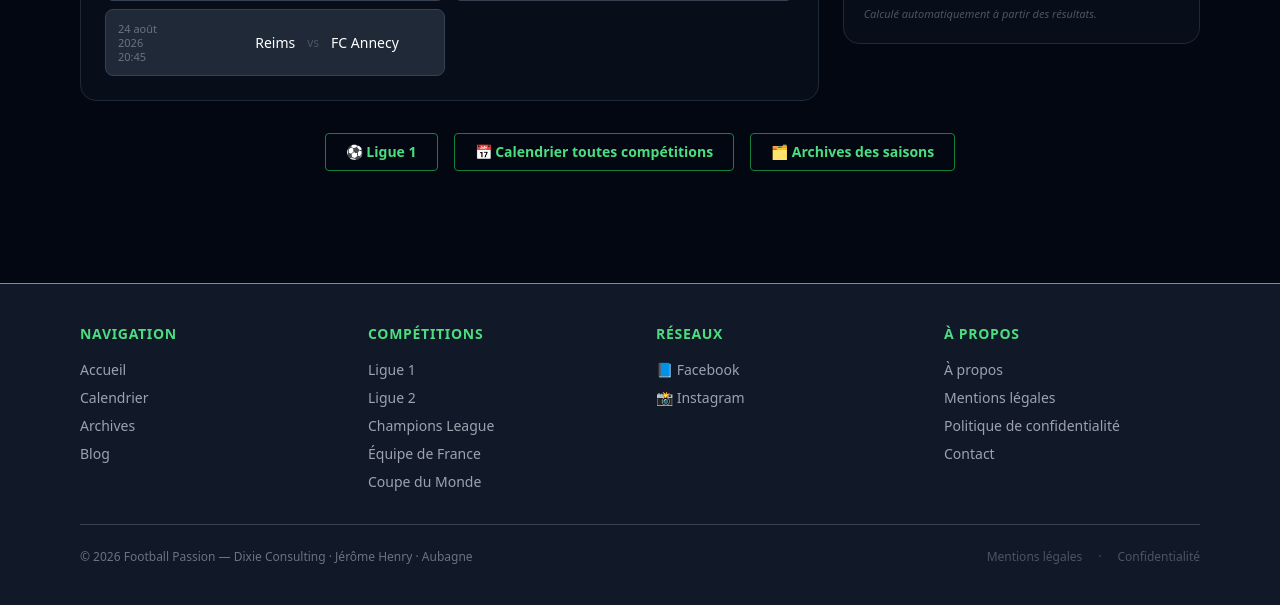
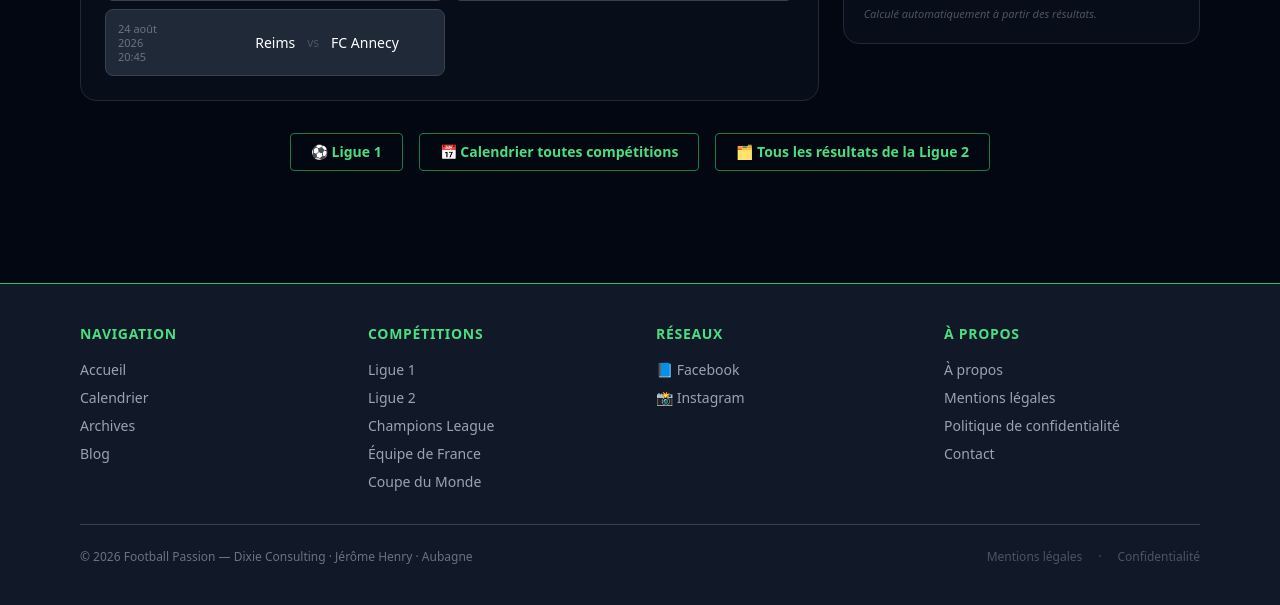
Before and after one commit to dixieconsultingfr-blip/football-passion, a PHP site: page /ligue-2.php in a window 1280 px wide. Shown: the part 1180-1785 px from the top of the page. Run offline with PHP 8.4, Linux system fonts and the light colour scheme; some libraries are stand-ins or nearby versions.

Commit message:
Remplace le lien generique Archives par un lien direct vers les resultats L2 2026-2027
Corrige aussi & en &amp; dans les attributs href pour un HTML valide.

```diff
--- a/ligue-2.php
+++ b/ligue-2.php
@@ -108,7 +108,7 @@ include __DIR__ . '/templates/header.php';
         <section class="bg-gray-900/40 border border-gray-800 rounded-2xl p-5 sm:p-6">
             <div class="flex items-center justify-between mb-4">
                 <h2 class="text-xl font-bold text-white">Derniers résultats<?= $derniereJournee !== null ? ' — Journée ' . (int)$derniereJournee : '' ?></h2>
-                <a href="/archives.php?comp=L2&saison=2026-2027" class="text-green-400 hover:text-green-300 text-xs font-semibold shrink-0">Historique de la saison →</a>
+                <a href="/archives.php?comp=L2&amp;saison=2026-2027" class="text-green-400 hover:text-green-300 text-xs font-semibold shrink-0">Historique de la saison →</a>
             </div>
             <?php if (empty($derniersResultats)): ?>
             <div class="bg-gray-800 rounded-xl border border-gray-700 p-8 text-center text-gray-500 text-sm">
@@ -248,7 +248,7 @@ include __DIR__ . '/templates/header.php';
 <section class="flex flex-wrap gap-4 justify-center pt-8 pb-4">
     <a href="/blog?cat=L1" class="border border-green-700 text-green-400 hover:bg-green-700 hover:text-white px-5 py-2 text-sm font-semibold rounded transition-colors">⚽ Ligue 1</a>
     <a href="/calendrier.php" class="border border-green-700 text-green-400 hover:bg-green-700 hover:text-white px-5 py-2 text-sm font-semibold rounded transition-colors">📅 Calendrier toutes compétitions</a>
-    <a href="/archives.php" class="border border-green-700 text-green-400 hover:bg-green-700 hover:text-white px-5 py-2 text-sm font-semibold rounded transition-colors">🗂️ Archives des saisons</a>
+    <a href="/archives.php?comp=L2&amp;saison=2026-2027" class="border border-green-700 text-green-400 hover:bg-green-700 hover:text-white px-5 py-2 text-sm font-semibold rounded transition-colors">🗂️ Tous les résultats de la Ligue 2</a>
 </section>
 
 <?php include __DIR__ . '/templates/footer.php'; ?>
```
